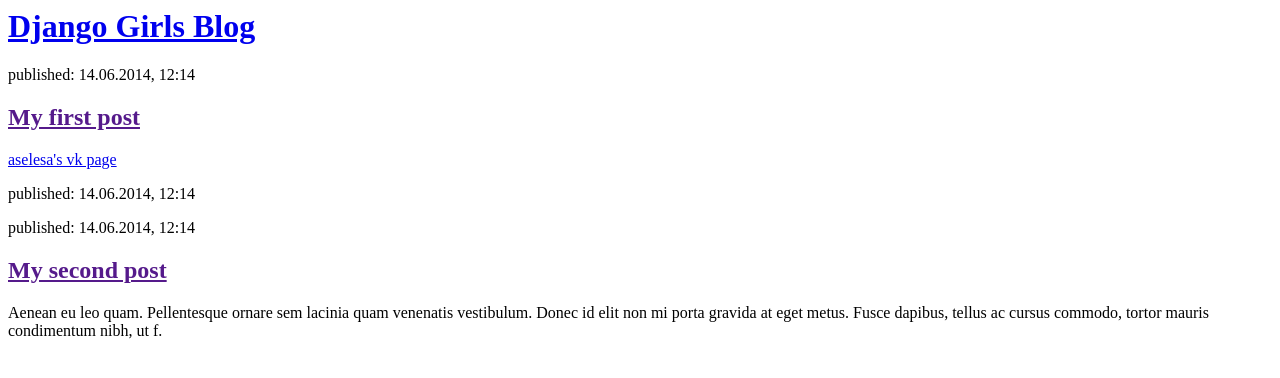
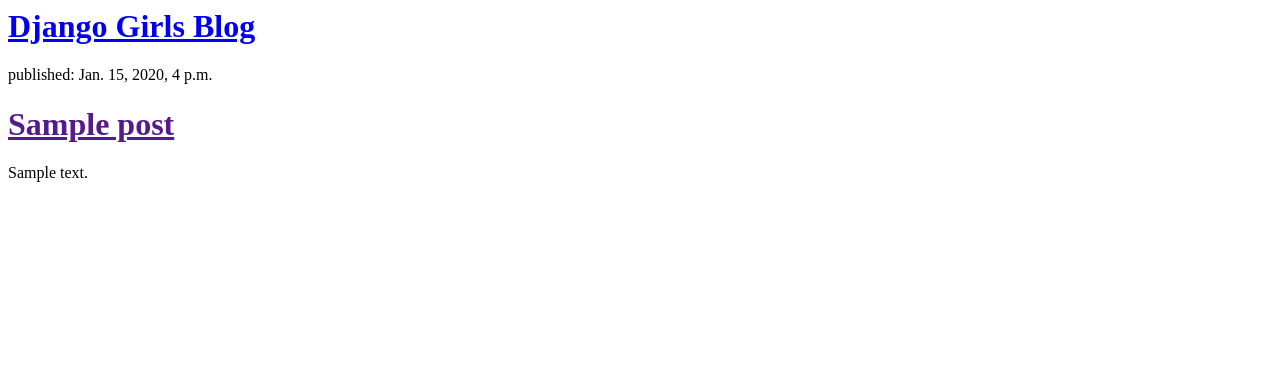
Before and after one commit to AkylbekkyzyAsel/mytestproject, a Django app: page / in a window 1280 px wide. Shown: the top 378 px of the page. Run offline with Django 3.2, Linux system fonts and the light colour scheme; tables that the repository leaves empty hold one stand-in row (values such as "Sample post").

Commit message:
Modified templates to display posts from database.

```diff
--- a/myblog/templates/myblog/post_list.html
+++ b/myblog/templates/myblog/post_list.html
@@ -1,23 +1,11 @@
-<html>
-    <head>
-        <title>Django Girls blog</title>
-    </head>
-    <body>
-        <div>
-            <h1><a href="/">Django Girls Blog</a></h1>
-        </div>
+<div>
+    <h1><a href="/">Django Girls Blog</a></h1>
+</div>
 
-        <div>
-            <p>published: 14.06.2014, 12:14</p>
-            <h2><a href="">My first post</a></h2>
-            <p><a href="https://vk.com/a_aselesa">aselesa's vk page</a></p>
-			<p>published: 14.06.2014, 12:14</p>
-        </div>
-
-        <div>
-            <p>published: 14.06.2014, 12:14</p>
-            <h2><a href="">My second post</a></h2>
-            <p>Aenean eu leo quam. Pellentesque ornare sem lacinia quam venenatis vestibulum. Donec id elit non mi porta gravida at eget metus. Fusce dapibus, tellus ac cursus commodo, tortor mauris condimentum nibh, ut f.</p>
-        </div>
-    </body>
-</html>
+{% for post in posts %}
+    <div>
+        <p>published: {{ post.published_date }}</p>
+        <h1><a href="">{{ post.title }}</a></h1>
+        <p>{{ post.text|linebreaksbr }}</p>
+    </div>
+{% endfor %}
--- a/myblog/views.py
+++ b/myblog/views.py
@@ -1,4 +1,9 @@
 from django.shortcuts import render
+from .models import Post
+from django.utils import timezone
 
 def post_list(request):
-    return render(request, 'myblog/post_list.html', {})
+    #posts = Post.objects.filter(published_date__lte=timezone.now()).order_by('published_date')
+    posts = Post.objects.all()
+
+    return render(request, 'myblog/post_list.html', {'posts': posts})
```
